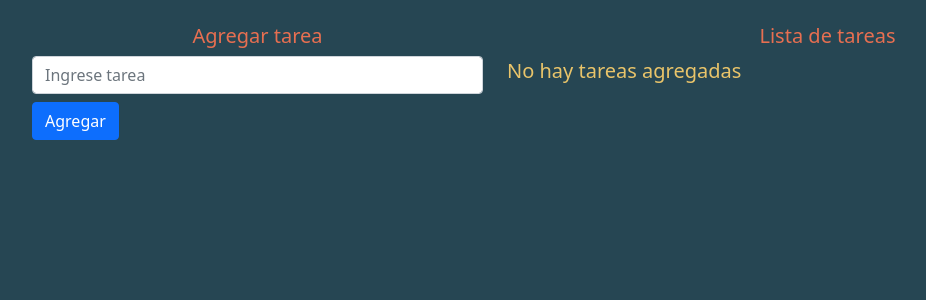
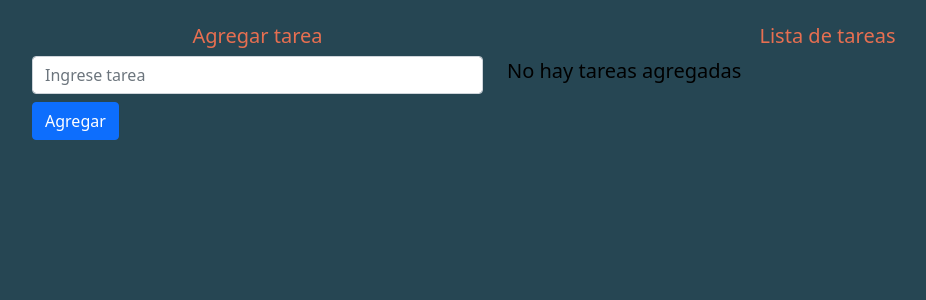
Before and after one commit to AlexHerrerax/TodoList, a React (Create React App) app: page / in a window 1280 px wide. Shown: the top 300 px of the page, without its empty margins (50-976 px from the left). Built offline with nearby package versions, Linux system fonts and the light colour scheme.

Commit message:
detalles

```diff
--- a/src/components/lista.css
+++ b/src/components/lista.css
@@ -3,10 +3,10 @@ a{
 }
 
 .list-group-item{
-    background-color: #2a9d8f;
+    background-color: #c0e7b8;
 }
 
 .lead{
-    color: #e9c46a;
+    color: #000000;
     font-weight: 500;
 }
```
